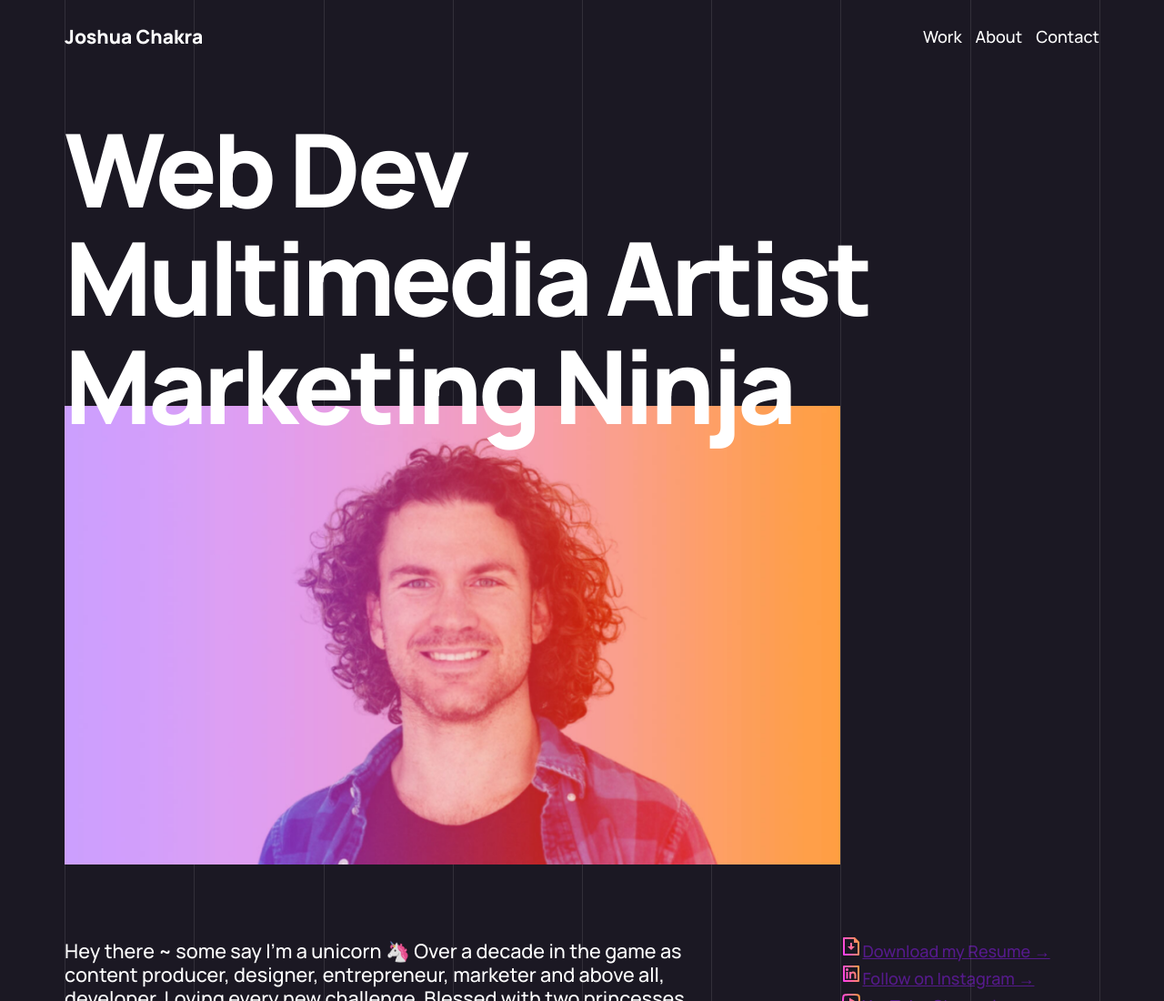
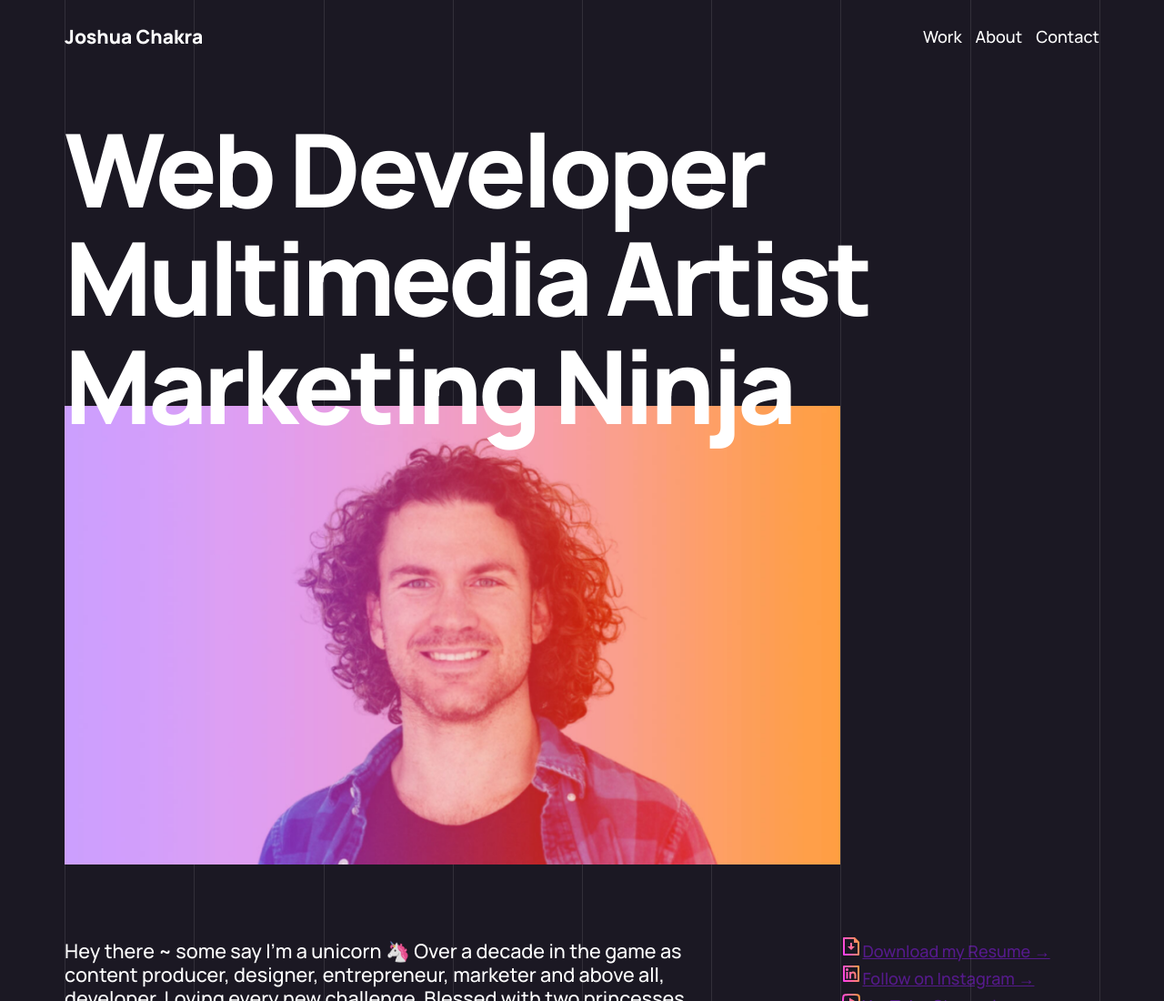
Before and after one commit to chakra-digital/chakra-portfolio, a Gatsby site: page / in a window 1280 px wide. Shown: the top 1100 px of the page at 91% size. Built offline with nearby package versions, Linux system fonts and the light colour scheme; Gatsby itself is replaced by a stand-in of ours.

Commit message:
toying with display test

```diff
--- a/src/components/HomepageHero/HomepageHero.js
+++ b/src/components/HomepageHero/HomepageHero.js
@@ -11,7 +11,7 @@
   return (
     <section className="homepage-hero">
       <div className="homepage-hero__headings">
-        <h1 className="display">Web Dev</h1>
+        <h1 className="display">Web Developer</h1>
         <h1 className="display">Multimedia Artist</h1>
         <h1 className="display">Marketing Ninja</h1>
       </div>
```
